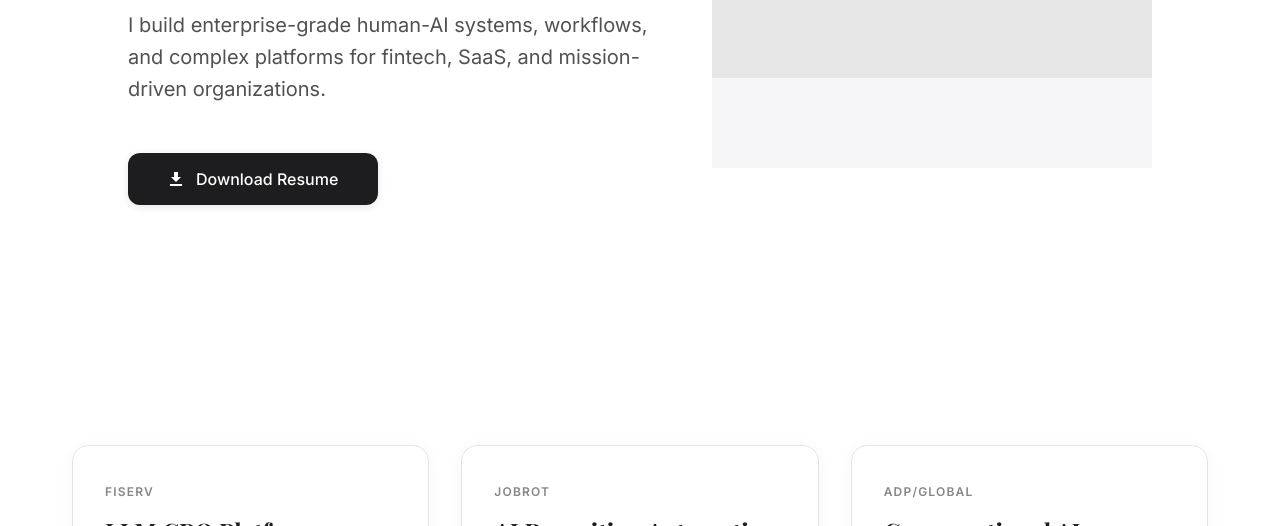
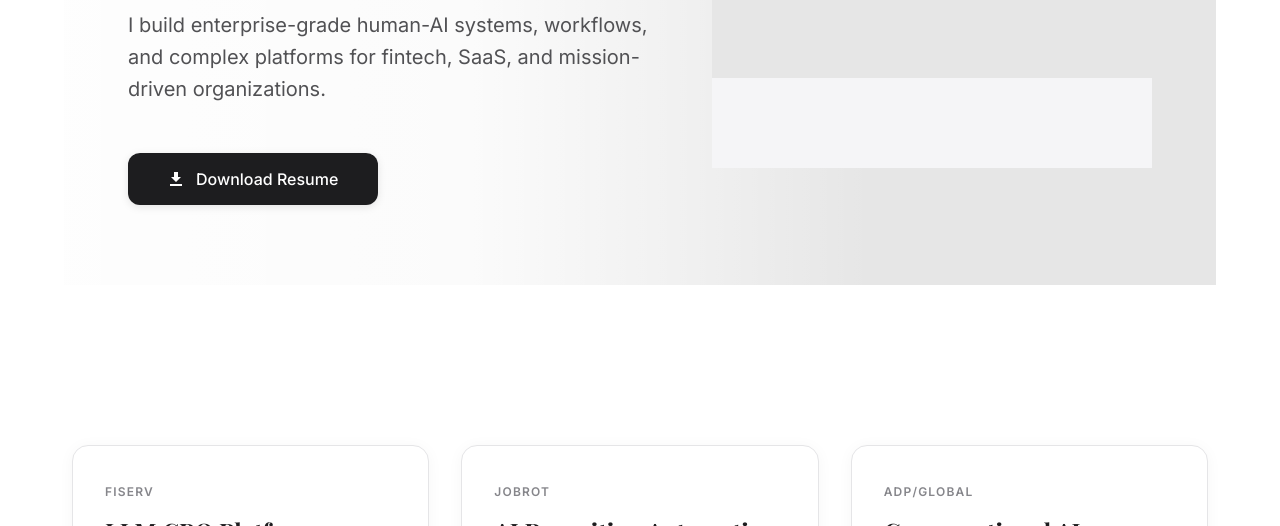
Before and after one commit to ptulin/portfolio, a plain HTML site: page index.html in a window 1280 px wide. Shown: the part 608-1134 px from the top of the page. Drawn offline with nearby package versions, Linux system fonts and the light colour scheme; the site is published under a folder, as on GitHub Pages, so addresses that start at the root find nothing.

Commit message:
Fix herobg.png path to use relative path

```diff
--- a/index.html
+++ b/index.html
@@ -123,7 +123,7 @@
             grid-template-columns: minmax(420px, 520px) 1fr;
             align-items: center;
             position: relative;
-            background-image: url("/assets/herobg.png");
+            background-image: url("assets/herobg.png");
             background-size: cover;
             background-position: right center;
             background-repeat: no-repeat;
```
